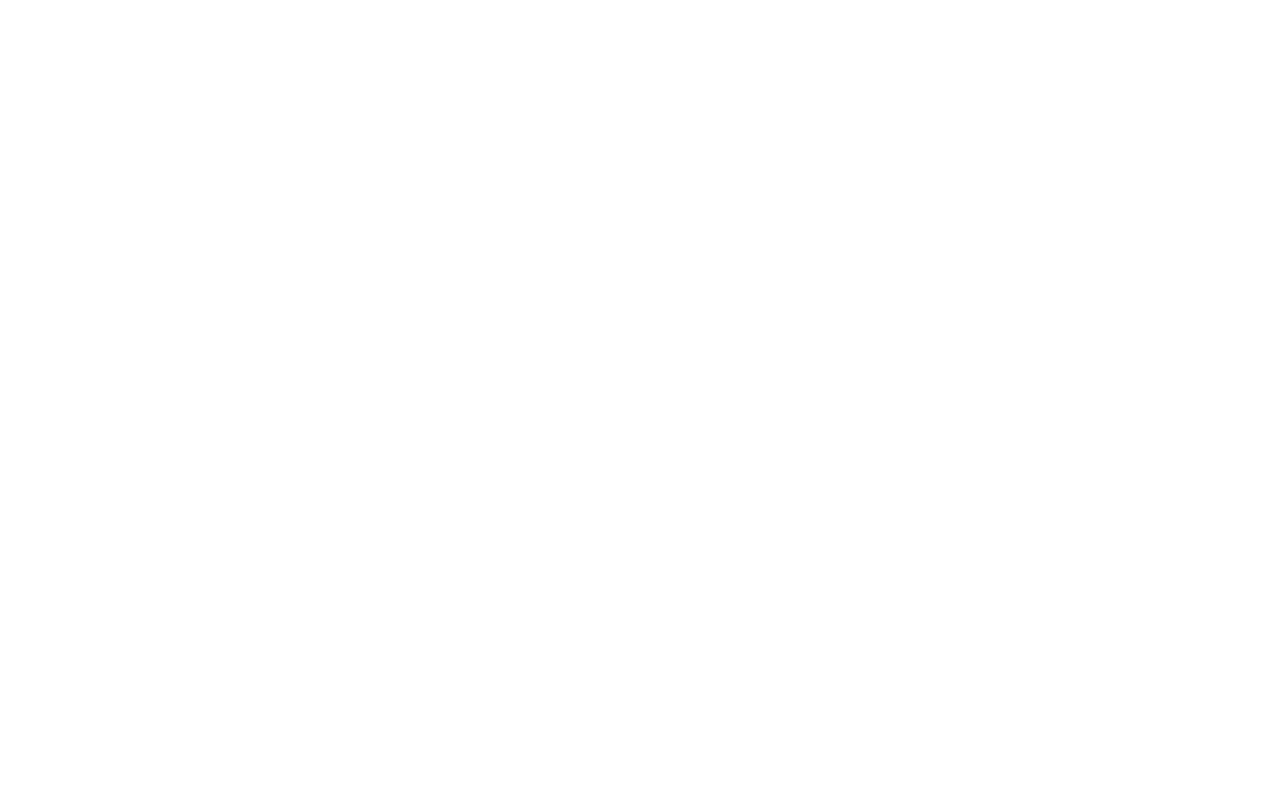
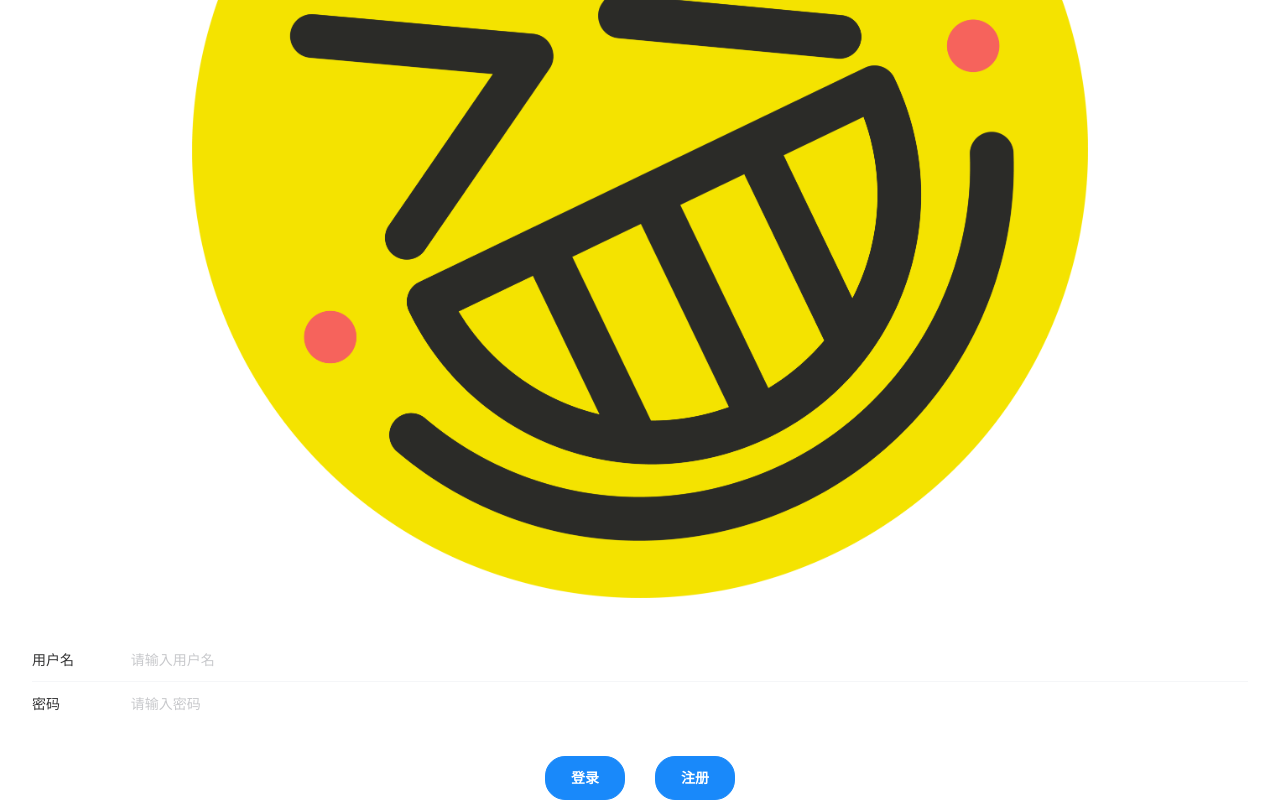
Before and after one commit to nanoyou/akari-yumeta-mobile, a Vue app: page /login in a window 1280 px wide. Shown: the part 328-1128 px from the top of the page. Before the commit the page ends 800 px from the top, so only its background shows below. Built offline with nearby package versions, Linux system fonts and the light colour scheme.

Commit message:
完成登录注册页面

```diff
--- a/components.d.ts
+++ b/components.d.ts
@@ -11,7 +11,10 @@
     RouterView: typeof import('vue-router')['RouterView']
     TabbarComponent: typeof import('./src/components/tabbar/TabbarComponent.vue')['default']
     VanButton: typeof import('vant/es')['Button']
+    VanCellGroup: typeof import('vant/es')['CellGroup']
+    VanField: typeof import('vant/es')['Field']
     VanIcon: typeof import('vant/es')['Icon']
+    VanImage: typeof import('vant/es')['Image']
     VanNavBar: typeof import('vant/es')['NavBar']
     VanTabbar: typeof import('vant/es')['Tabbar']
     VanTabbarItem: typeof import('vant/es')['TabbarItem']
--- a/src/router/index.ts
+++ b/src/router/index.ts
@@ -4,7 +4,7 @@
   {
     path: '/',
     name: 'layout',
-    redirect: '/home',
+    redirect: '/login',
     component: () => import('@/views/layout/LayoutContainer.vue')
   },
   {
@@ -15,6 +15,15 @@
       showTabBar: true,
       showTopBar: true,
       title: '首页'
+    }
+  },
+  {
+    path: '/register',
+    name: 'register',
+    component: () => import('@/views/register/RegisterPage.vue'),
+    meta: {
+      showTabBar: false,
+      showTopBar: false
     }
   },
   {
--- a/src/views/layout/LayoutContainer.vue
+++ b/src/views/layout/LayoutContainer.vue
@@ -29,7 +29,7 @@
         <van-icon name="search" size="18" />
       </template>
     </van-nav-bar>
-    <h1>LAYOUT1111</h1>
+<!--    <h1>LAYOUT1111</h1>-->
     <router-view></router-view>
     <TabbarComponent
       v-if="$route.meta.showTabBar"
--- a/src/views/login/LoginPage.vue
+++ b/src/views/login/LoginPage.vue
@@ -1,13 +1,55 @@
 <script setup lang="ts">
 import router from '@/router'
+import { ref } from 'vue';
+
+const username = ref('');
+const password = ref('');
+
 const login = () => {
   router.push('/home')
+}
+const register = () => {
+  router.push('/register')
 }
 </script>
 
 <template>
-  <h1>LOGIN...</h1>
-  <van-button type="primary" @click="login">登录</van-button>
+  <div class="img_container">
+    <van-image src="../../../public/imgs/xiaoyi.png" class="logo"></van-image>
+  </div>
+  <!-- 可以使用 CellGroup 作为容器 -->
+  <van-cell-group inset class="input_container">
+    <van-field v-model="username" label="用户名" placeholder="请输入用户名" />
+    <van-field v-model="password" label="密码" type="password" placeholder="请输入密码" />
+  </van-cell-group>
+
+  <div class="button_container">
+    <van-button type="primary" class="login_button" @click="login">登录</van-button>
+    <div style="width: 30px"></div>
+    <van-button type="primary" class="login_button" @click="register">注册</van-button>
+  </div>
 </template>
 
-<style scoped></style>
+<style scoped>
+.logo {
+  width: 70%;
+}
+.img_container {
+  margin-top: 30px;
+  display: flex;
+  justify-content: center;
+}
+.input_container {
+  margin-top: 40px;
+}
+.button_container {
+  margin-top: 30px;
+  justify-content: center;
+  display: flex;
+}
+.login_button {
+  width: 80px;
+  border-radius: 20px;
+  font-weight: bold;
+}
+</style>
--- /dev/null
+++ b/src/views/register/RegisterPage.vue
@@ -0,0 +1,44 @@
+<script setup lang="ts">
+import router from '@/router'
+import { ref } from 'vue';
+
+const username = ref('');
+const password = ref('');
+
+const confirm = () => {
+  router.push('/login')
+}
+</script>
+
+<template>
+  <van-cell-group inset class="input_container">
+    <van-field v-model="username" class="input" label="用户名" placeholder="请输入用户名" />
+    <van-field v-model="username" class="input" label="昵称" placeholder="请输入昵称" />
+    <van-field v-model="password" class="input" label="密码" type="password" placeholder="请输入密码" />
+    <van-field v-model="password" class="input" label="确认密码" type="password" placeholder="请再次输入密码" />
+  </van-cell-group>
+
+  <div class="button_container">
+    <van-button type="primary" class="confirm_button" @click="confirm">提交</van-button>
+  </div>
+</template>
+
+<style scoped>
+.input {
+  font-size: large;
+  margin-top: 10px;
+}
+.input_container {
+  margin-top: 100px;
+}
+.confirm_button {
+  width: 100px;
+  border-radius: 20px;
+  font-weight: bold;
+}
+.button_container {
+  margin-top: 50px;
+  justify-content: center;
+  display: flex;
+}
+</style>
```
Also changed, not shown: public/imgs/xiaoyi.png (added).
